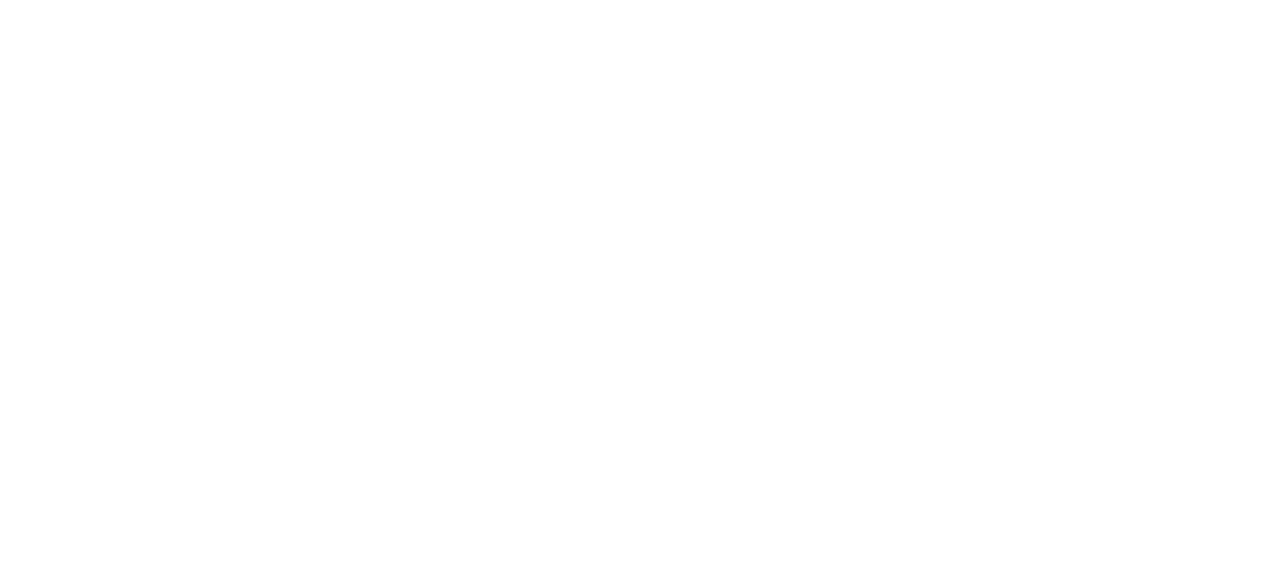
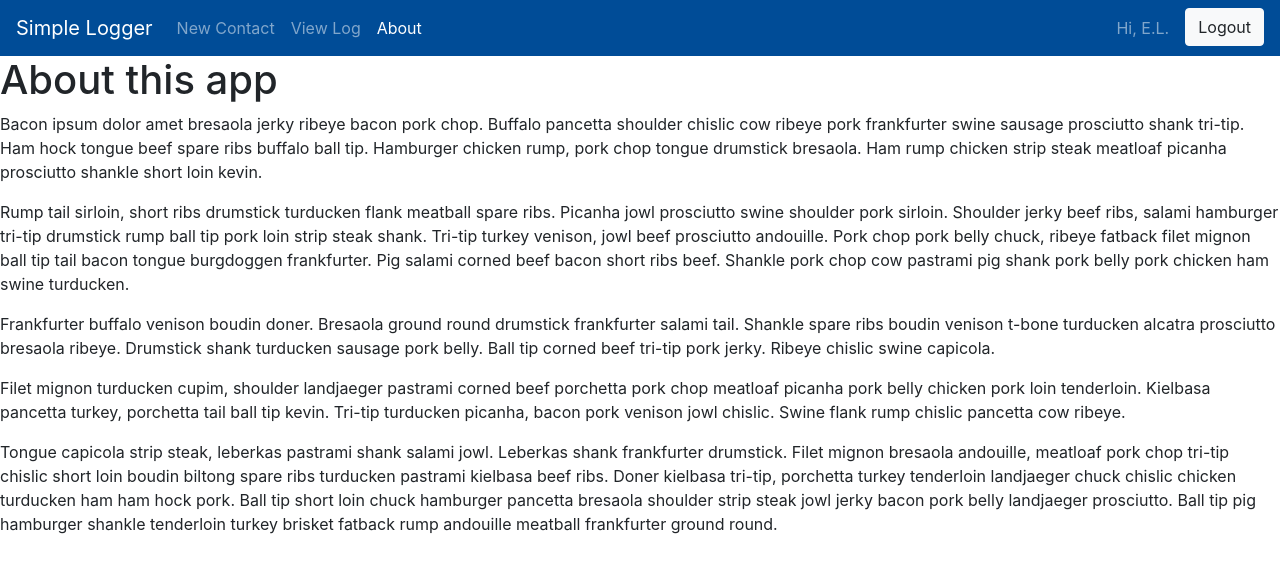
Before and after one commit to uwf-cop4864-sp2021/simple-logger, an Angular app: page /about in a window 1280 px wide. Shown: the top 572 px of the page. Built offline with nearby package versions, Linux system fonts and the light colour scheme.

Commit message:
Integrated router with navbar.

```diff
--- a/src/app/navbar/navbar.component.html
+++ b/src/app/navbar/navbar.component.html
@@ -1,5 +1,5 @@
 <nav class="navbar navbar-expand-lg navbar-dark bg-dark">
-  <a class="navbar-brand" href="index.html">Simple Logger</a>
+  <a class="navbar-brand" [routerLink]="['']">Simple Logger</a>
   <button class="navbar-toggler" type="button" data-toggle="collapse" data-target="#navbarSupportedContent"
     aria-controls="navbarSupportedContent" aria-expanded="false" aria-label="Toggle navigation">
     <span class="navbar-toggler-icon"></span>
@@ -7,8 +7,19 @@
 
   <div class="collapse navbar-collapse" id="navbarSupportedContent">
     <ul class="navbar-nav mr-auto">
+
       <li class="nav-item">
-        <a class="nav-link" href="about.html">About</a>
+        <!-- The class.active binding will add the active class if the statement is true -->
+        <a class="nav-link" [class.active]=" currentRoute === '/log/contact' " [routerLink]="['/log/contact']">New Contact</a>
+      </li>
+
+      <li class="nav-item">
+        <!-- The routerLink tells the angular router to handle the routing internally instead of the browser -->
+        <a class="nav-link" [class.active]=" currentRoute === '/log/view' " [routerLink]="['/log/view']">View Log</a>
+      </li>
+
+      <li class="nav-item">
+        <a class="nav-link" [class.active]=" currentRoute === '/about' " [routerLink]="['about']">About</a>
       </li>
 
     </ul>
--- a/src/app/navbar/navbar.component.ts
+++ b/src/app/navbar/navbar.component.ts
@@ -1,15 +1,30 @@
-import { Component, OnInit } from '@angular/core';
+import { Component, OnDestroy, OnInit } from '@angular/core';
+import { ActivatedRoute, NavigationEnd, Router, UrlSegment } from '@angular/router';
+import { filter } from 'rxjs/operators';
 
 @Component({
   selector: 'app-navbar',
   templateUrl: './navbar.component.html',
   styleUrls: ['./navbar.component.css']
 })
-export class NavbarComponent implements OnInit {
+export class NavbarComponent implements OnInit, OnDestroy {
 
-  constructor() { }
+  public currentRoute = '';
+
+  constructor(private router: Router) { }
 
   ngOnInit(): void {
+    // Listen for events coming from the router
+    this.router.events.pipe(
+      // Only pay attention to navigation end events
+      filter(event => event instanceof NavigationEnd)
+    ).subscribe((event: NavigationEnd) => {
+      this.currentRoute = event.url;
+    });
+  }
+
+  ngOnDestroy(): void {
+
   }
 
 }
--- a/src/app/pages/about/about.component.html
+++ b/src/app/pages/about/about.component.html
@@ -25,4 +25,3 @@
   turducken ham ham hock pork. Ball tip short loin chuck hamburger pancetta bresaola shoulder strip steak jowl jerky
   bacon pork belly landjaeger prosciutto. Ball tip pig hamburger shankle tenderloin turkey brisket fatback rump
   andouille meatball frankfurter ground round.</p>
-</div>
```
